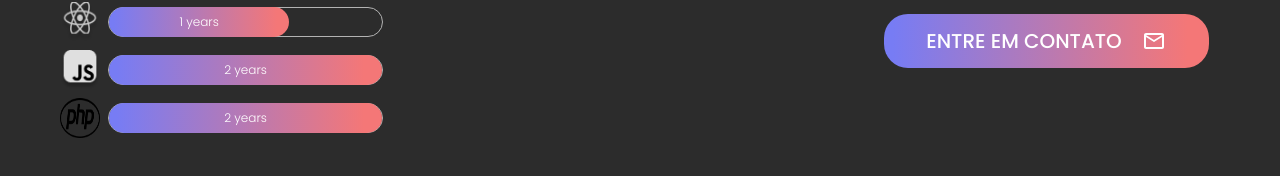
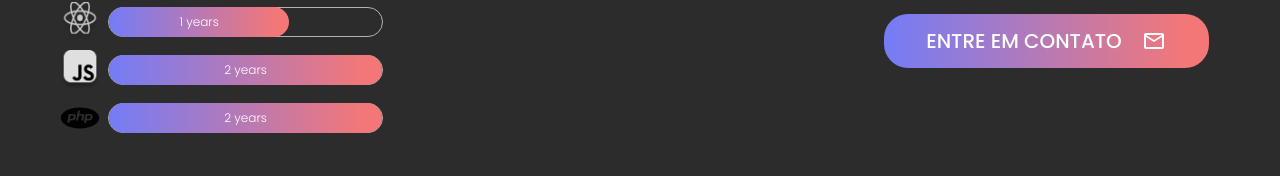
Before and after one commit to kseraos/Portifolio, a Next.js app in the folder meu-portifolio/: page / in a window 1280 px wide. Shown: the part 596-772 px from the top of the page. Built offline with nearby package versions, Linux system fonts and the light colour scheme.

Commit message:
feat: mudança do icone do php

```diff
--- a/meu-portifolio/src/app/components/experience/experience.tsx
+++ b/meu-portifolio/src/app/components/experience/experience.tsx
@@ -12,7 +12,7 @@ export function Experience(){
           <div className="experience-time">
             <Skill image="/react.png" measure={2} years="1 years"/>
             <Skill image="/js.png" measure={3} years="2 years"/>
-            <Skill image="/php.png" measure={3} years="2 years"/>
+            <Skill image="/php.svg" measure={3} years="2 years"/>
           </div>
         </div>
     )
```
Also changed, not shown: meu-portifolio/public/php.png (deleted), meu-portifolio/public/php.svg (added).
